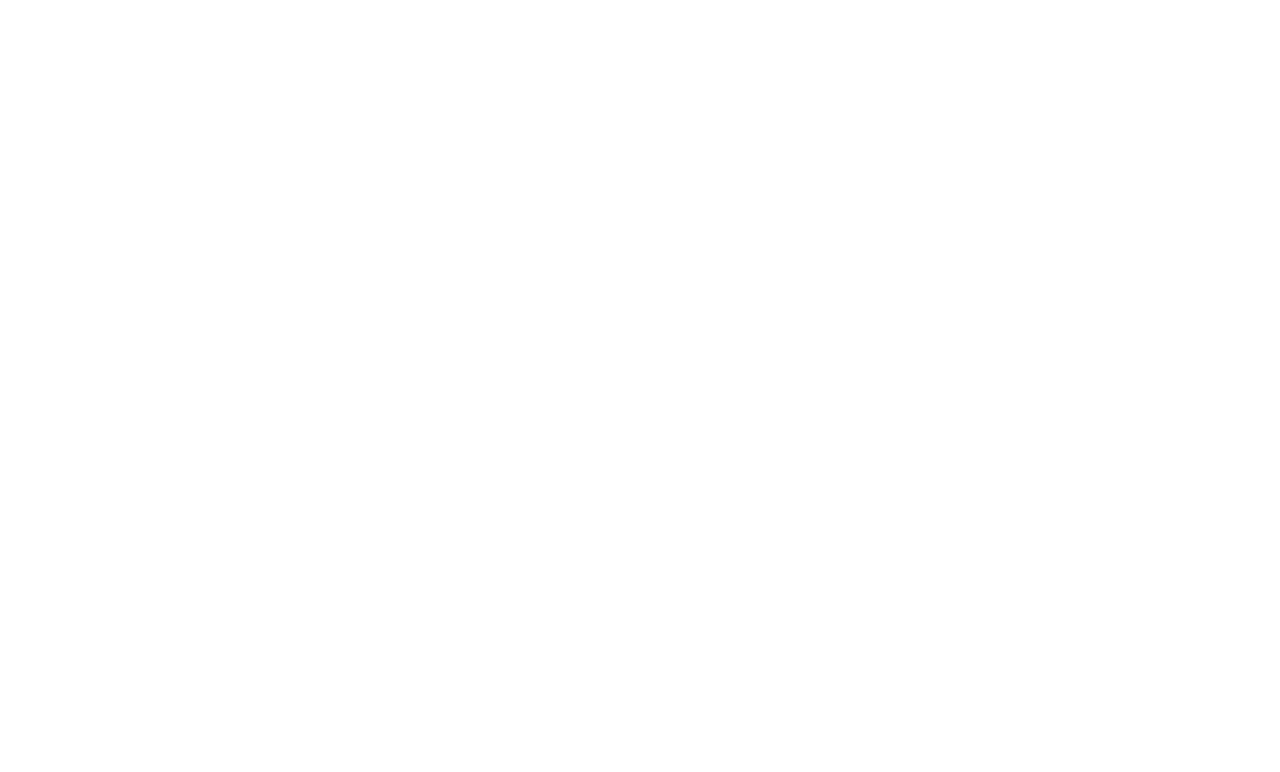
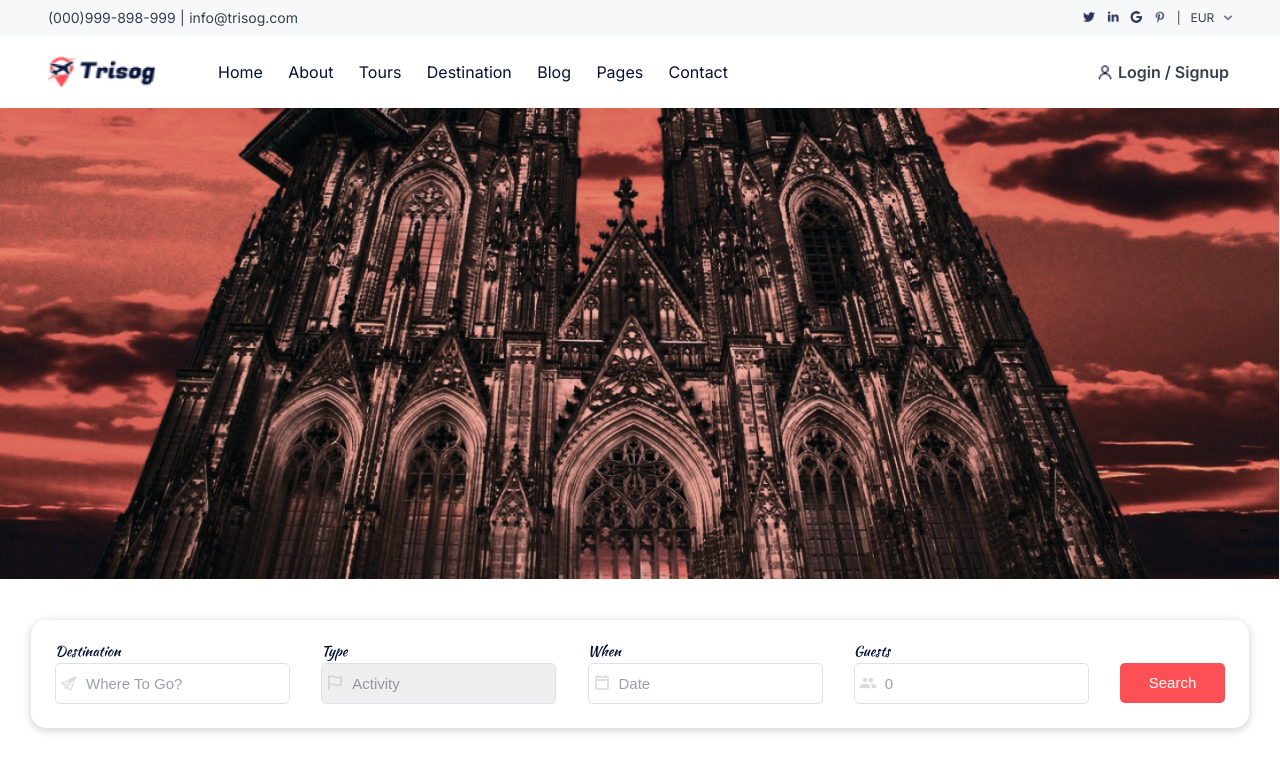
Before and after one commit to gabristle/last-challenge-travels, a React (Vite) app in the folder frontend/: page / in a window 1280 px wide. Shown: the top 772 px of the page. Built offline with nearby package versions, Linux system fonts and the light colour scheme.

Commit message:
feat: home page main section

```diff
--- a/frontend/src/components/LoginSignup/index.tsx
+++ b/frontend/src/components/LoginSignup/index.tsx
@@ -1,9 +1,16 @@
 import styles from './style.module.css'
 import userIcon from '../../assets/user.png'
+import { useNavigate } from 'react-router-dom'
 
 function LoginSignup() {
+  const navigate = useNavigate()
+
+  function handleClick() {
+    navigate('/login')
+  }
+
   return (
-    <div className={styles.container}>
+    <div className={styles.container} onClick={handleClick}>
         <a href=""><img src={userIcon} alt="user icon" className={styles.icon}/></a>
         <p>Login / Signup</p>
     </div>
--- a/frontend/src/components/SearchCard/index.tsx
+++ b/frontend/src/components/SearchCard/index.tsx
@@ -6,13 +6,17 @@
 import flag from '../../assets/flag.png'
 import Button from '../Button'
 
-function SearchCard() {
+interface SearchCardProps {
+    className: string
+}
+
+function SearchCard({ className }: SearchCardProps) {
     function handleChange() {
 
     }
 
   return (
-    <div className={styles.searchCardContainer}>
+    <div className={`${styles.searchCardContainer} ${className}`}>
         <div className={styles.inputContainer}>
             <label className={styles.label}>Destination</label>
             <Input icon={paperPlane} placeholder={'Where to go?'} onChange={handleChange}></Input>
@@ -32,7 +36,7 @@
             <label className={styles.label}>Guests</label>
             <Input icon={people} type={'number'} placeholder={'0'} onChange={handleChange} pattern={'^([0-9]|1[0-9]|2[0-5])$'}></Input>
         </div>
-        <Button>Search</Button>
+        <Button className={styles.searchButton}>Search</Button>
     </div>
   )
 }
--- a/frontend/src/components/SearchCard/style.module.css
+++ b/frontend/src/components/SearchCard/style.module.css
@@ -49,7 +49,7 @@
     font-size: 14px;
 }
 
-Button {
+.searchButton {
     height: 40px;
     width: 105px !important;
     margin-top: 1.1rem;
--- a/frontend/src/pages/Home/index.tsx
+++ b/frontend/src/pages/Home/index.tsx
@@ -1,6 +1,21 @@
+import Header from "../../components/Header"
+import LoginSignup from "../../components/LoginSignup"
+import SearchCard from "../../components/SearchCard"
+import mainImg from "../../assets/mainImage.png"
+import styles from "./style.module.css"
+
 function Home() {
   return (
     <>
+      <Header>
+        <LoginSignup/>
+      </Header>
+      <main>
+        <section className={styles.mainSection}>
+          <img src={mainImg} alt="cologne cathedral photo" className={styles.mainImg}/>
+          <SearchCard className={styles.searchCard}></SearchCard>
+        </section>
+      </main>
     </>
   )
 }
--- a/frontend/src/pages/Home/style.module.css
+++ b/frontend/src/pages/Home/style.module.css
@@ -0,0 +1,15 @@
+.mainImg {
+    width: 100%;
+}
+
+.searchCard {
+    position: absolute;
+    z-index: 999;
+    top: 620px;
+}
+
+.mainSection {
+    display: flex;
+    flex-direction: column;
+    align-items: center;
+}
--- a/frontend/src/pages/Login/index.tsx
+++ b/frontend/src/pages/Login/index.tsx
@@ -4,10 +4,17 @@
 import styles from './style.module.css'
 import googleIcon from '../../assets/google.png'
 import facebookIcon from '../../assets/facebook.png'
+import { useNavigate } from 'react-router-dom'
 
 function Login() {
+  const navigate = useNavigate()
+
   function handleChange(){
 
+  }
+
+  function handleBack() {
+    navigate('/')
   }
 
   return (
@@ -20,7 +27,7 @@
         </div>
       </section>
       <section className={styles.loginSection}>
-        <button className={styles.backButton}>Back to home</button>
+        <button className={styles.backButton} onClick={handleBack}>Back to home</button>
         <div className={styles.login}>
           <img src={logo} alt="trisog logo" className={styles.logo}/>
           <h1 className={styles.title}>Sign in or Create account</h1>
--- a/frontend/src/pages/Login/style.module.css
+++ b/frontend/src/pages/Login/style.module.css
@@ -97,6 +97,7 @@
     display: flex;
     flex-direction: column;
     gap: 1rem;
+    width: 100%;
 }
 
 .input {
```
Also changed, not shown: frontend/src/assets/mainImage.png (added).
